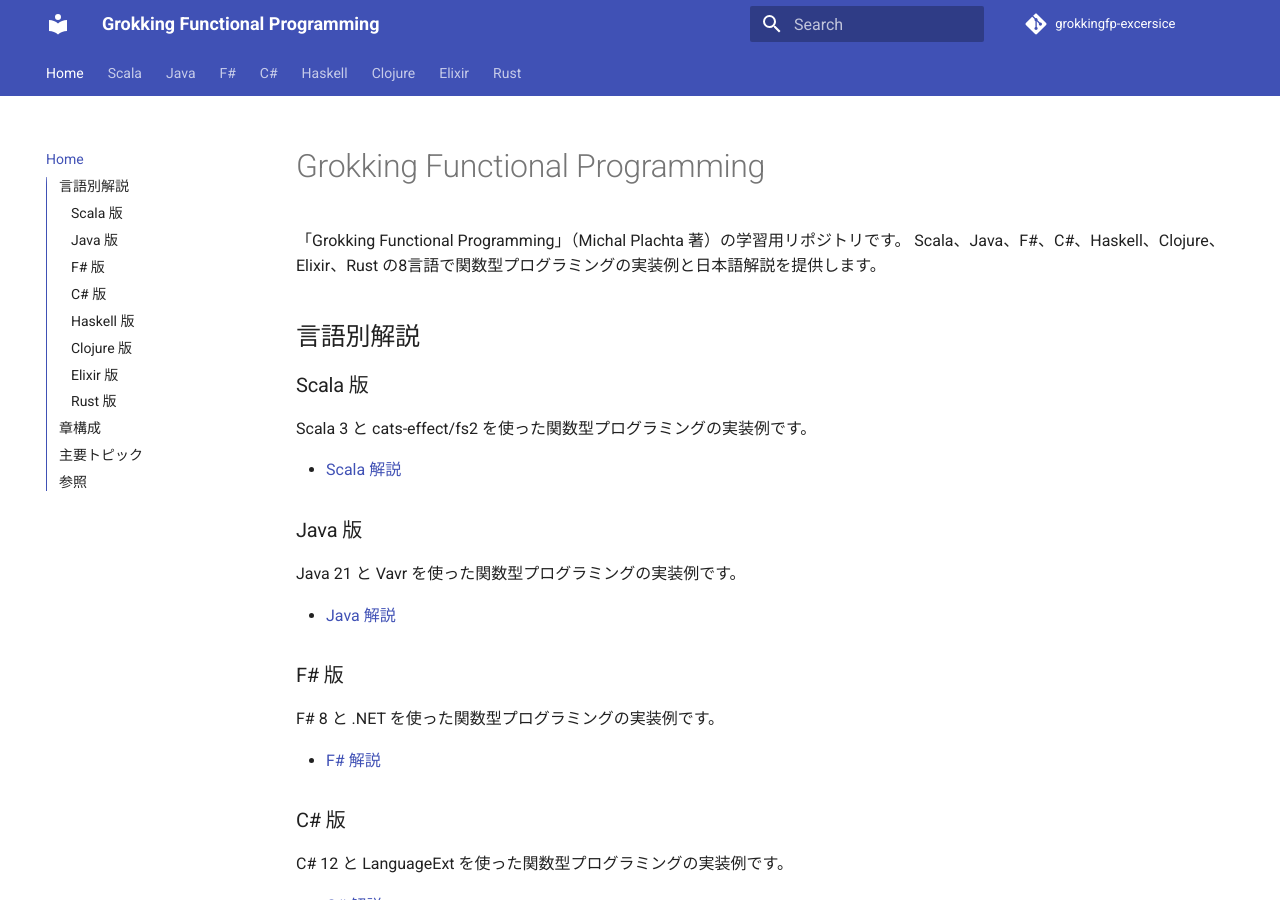
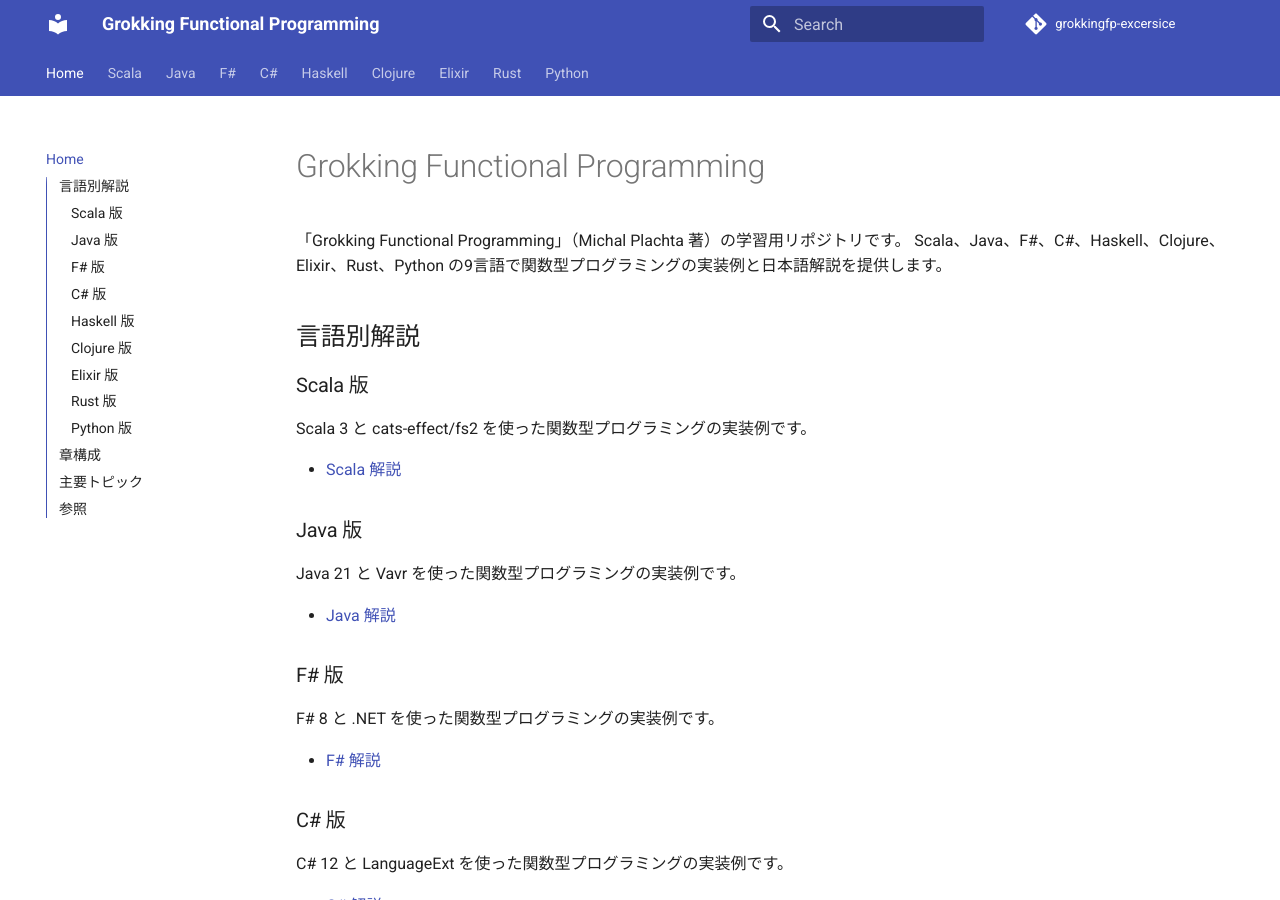
Before and after one commit to k2works/grokkingfp-excersice, an MkDocs documentation site: the page built from docs/article/index.md, in a window 1280 px wide and 900 px high. Built offline with MkDocs 1.6.1 and Material for MkDocs 9.7.7, drawn with Linux system fonts in a browser that asks for light colours; comment, search, counter and statistics services are not loaded; part of the change alters nothing that is shown; some of the changed text lies outside the part shown.

Commit message:
docs: add Python to index and mkdocs navigation
- Update docs/article/index.md with Python version links
- Add Python to chapter tables (9 languages total)
- Add Python references (returns, Hypothesis)
- Update mkdocs.yml site description and navigation

🤖 Generated with [Claude Code](https://claude.com/claude-code)

Co-Authored-By: Claude Opus 4.5 <noreply@anthropic.com>

```diff
--- a/docs/article/index.md
+++ b/docs/article/index.md
@@ -1,7 +1,7 @@
 # Grokking Functional Programming
 
 「Grokking Functional Programming」（Michal Plachta 著）の学習用リポジトリです。
-Scala、Java、F#、C#、Haskell、Clojure、Elixir、Rust の8言語で関数型プログラミングの実装例と日本語解説を提供します。
+Scala、Java、F#、C#、Haskell、Clojure、Elixir、Rust、Python の9言語で関数型プログラミングの実装例と日本語解説を提供します。
 
 ## 言語別解説
 
@@ -53,27 +53,33 @@ Rust と tokio を使った関数型プログラミングの実装例です。
 
 - [Rust 解説](rust/index.md)
 
+### Python 版
+
+Python 3.11+ と returns ライブラリを使った関数型プログラミングの実装例です。
+
+- [Python 解説](python/index.md)
+
 ## 章構成
 
-| Part | 内容 | Scala | Java | F# | C# | Haskell | Clojure | Elixir | Rust |
-|------|------|-------|------|-----|-----|---------|---------|--------|------|
-| I | 関数型プログラミングの基礎 | [part-1](scala/part-1.md) | [part-1](java/part-1.md) | [part-1](fsharp/part-1.md) | [part-1](csharp/part-1.md) | [part-1](haskell/part-1.md) | [part-1](clojure/part-1.md) | [part-1](elixir/part-1.md) | [part-1](rust/part-1.md) |
-| II | 関数型スタイルのプログラミング | [part-2](scala/part-2.md) | [part-2](java/part-2.md) | [part-2](fsharp/part-2.md) | [part-2](csharp/part-2.md) | [part-2](haskell/part-2.md) | [part-2](clojure/part-2.md) | [part-2](elixir/part-2.md) | [part-2](rust/part-2.md) |
-| III | エラーハンドリング | [part-3](scala/part-3.md) | [part-3](java/part-3.md) | [part-3](fsharp/part-3.md) | [part-3](csharp/part-3.md) | [part-3](haskell/part-3.md) | [part-3](clojure/part-3.md) | [part-3](elixir/part-3.md) | [part-3](rust/part-3.md) |
-| IV | IO と副作用の管理 | [part-4](scala/part-4.md) | [part-4](java/part-4.md) | [part-4](fsharp/part-4.md) | [part-4](csharp/part-4.md) | [part-4](haskell/part-4.md) | [part-4](clojure/part-4.md) | [part-4](elixir/part-4.md) | [part-4](rust/part-4.md) |
-| V | 並行処理 | [part-5](scala/part-5.md) | [part-5](java/part-5.md) | [part-5](fsharp/part-5.md) | [part-5](csharp/part-5.md) | [part-5](haskell/part-5.md) | [part-5](clojure/part-5.md) | [part-5](elixir/part-5.md) | [part-5](rust/part-5.md) |
-| VI | 実践的なアプリケーション | [part-6](scala/part-6.md) | [part-6](java/part-6.md) | [part-6](fsharp/part-6.md) | [part-6](csharp/part-6.md) | [part-6](haskell/part-6.md) | [part-6](clojure/part-6.md) | [part-6](elixir/part-6.md) | [part-6](rust/part-6.md) |
+| Part | 内容 | Scala | Java | F# | C# | Haskell | Clojure | Elixir | Rust | Python |
+|------|------|-------|------|-----|-----|---------|---------|--------|------|--------|
+| I | 関数型プログラミングの基礎 | [part-1](scala/part-1.md) | [part-1](java/part-1.md) | [part-1](fsharp/part-1.md) | [part-1](csharp/part-1.md) | [part-1](haskell/part-1.md) | [part-1](clojure/part-1.md) | [part-1](elixir/part-1.md) | [part-1](rust/part-1.md) | [part-1](python/part-1.md) |
+| II | 関数型スタイルのプログラミング | [part-2](scala/part-2.md) | [part-2](java/part-2.md) | [part-2](fsharp/part-2.md) | [part-2](csharp/part-2.md) | [part-2](haskell/part-2.md) | [part-2](clojure/part-2.md) | [part-2](elixir/part-2.md) | [part-2](rust/part-2.md) | [part-2](python/part-2.md) |
+| III | エラーハンドリング | [part-3](scala/part-3.md) | [part-3](java/part-3.md) | [part-3](fsharp/part-3.md) | [part-3](csharp/part-3.md) | [part-3](haskell/part-3.md) | [part-3](clojure/part-3.md) | [part-3](elixir/part-3.md) | [part-3](rust/part-3.md) | [part-3](python/part-3.md) |
+| IV | IO と副作用の管理 | [part-4](scala/part-4.md) | [part-4](java/part-4.md) | [part-4](fsharp/part-4.md) | [part-4](csharp/part-4.md) | [part-4](haskell/part-4.md) | [part-4](clojure/part-4.md) | [part-4](elixir/part-4.md) | [part-4](rust/part-4.md) | [part-4](python/part-4.md) |
+| V | 並行処理 | [part-5](scala/part-5.md) | [part-5](java/part-5.md) | [part-5](fsharp/part-5.md) | [part-5](csharp/part-5.md) | [part-5](haskell/part-5.md) | [part-5](clojure/part-5.md) | [part-5](elixir/part-5.md) | [part-5](rust/part-5.md) | [part-5](python/part-5.md) |
+| VI | 実践的なアプリケーション | [part-6](scala/part-6.md) | [part-6](java/part-6.md) | [part-6](fsharp/part-6.md) | [part-6](csharp/part-6.md) | [part-6](haskell/part-6.md) | [part-6](clojure/part-6.md) | [part-6](elixir/part-6.md) | [part-6](rust/part-6.md) | [part-6](python/part-6.md) |
 
 ## 主要トピック
 
-| Part | 主要トピック | Scala | Java | F# | C# | Haskell | Clojure | Elixir | Rust |
-|------|-------------|-------|------|-----|-----|---------|---------|--------|------|
-| I | 純粋関数、参照透過性 | 関数型基礎 | 関数型インターフェース | let バインディング | 式形式メソッド | 純粋関数、遅延評価 | defn, let | def, fn | fn, 所有権 |
-| II | イミュータブル、高階関数、flatMap | List, Option | Vavr List, Option | List, パイプライン | Seq, LINQ | リスト内包表記, fold | map/filter/reduce | Enum, パイプ | Iterator, クロージャ |
-| III | Option、Either、ADT | sealed trait | sealed interface | 判別共用体 | Option, Either | Maybe, Either, ADT | nil, some->/some->> | {:ok}/{:error} | Option, Result |
-| IV | IO モナド、Stream | cats-effect, fs2 | 独自 IO, Vavr Stream | Async, Seq | Task, IAsyncEnumerable | IO モナド, conduit | lazy-seq | Agent, Stream | async/await, Stream |
-| V | Ref、Fiber、並列処理 | cats-effect Ref/Fiber | 独自 Ref, Virtual Thread | Ref, MailboxProcessor | Ref, Task並列 | STM, TVar, async | atom/ref, core.async | Task, GenServer | Arc, Mutex, tokio |
-| VI | Resource、テスト | ScalaCheck | JUnit 5 プロパティテスト | use, FsCheck | Resource, Validator | bracket, QuickCheck | with-open, test.check | ExUnit, StreamData | トレイト, proptest |
+| Part | 主要トピック | Scala | Java | F# | C# | Haskell | Clojure | Elixir | Rust | Python |
+|------|-------------|-------|------|-----|-----|---------|---------|--------|------|--------|
+| I | 純粋関数、参照透過性 | 関数型基礎 | 関数型インターフェース | let バインディング | 式形式メソッド | 純粋関数、遅延評価 | defn, let | def, fn | fn, 所有権 | def, 型ヒント |
+| II | イミュータブル、高階関数、flatMap | List, Option | Vavr List, Option | List, パイプライン | Seq, LINQ | リスト内包表記, fold | map/filter/reduce | Enum, パイプ | Iterator, クロージャ | map/filter, ジェネレータ |
+| III | Option、Either、ADT | sealed trait | sealed interface | 判別共用体 | Option, Either | Maybe, Either, ADT | nil, some->/some->> | {:ok}/{:error} | Option, Result | Maybe, Result (returns) |
+| IV | IO モナド、Stream | cats-effect, fs2 | 独自 IO, Vavr Stream | Async, Seq | Task, IAsyncEnumerable | IO モナド, conduit | lazy-seq | Agent, Stream | async/await, Stream | IO, ジェネレータ |
+| V | Ref、Fiber、並列処理 | cats-effect Ref/Fiber | 独自 Ref, Virtual Thread | Ref, MailboxProcessor | Ref, Task並列 | STM, TVar, async | atom/ref, core.async | Task, GenServer | Arc, Mutex, tokio | asyncio, FutureResult |
+| VI | Resource、テスト | ScalaCheck | JUnit 5 プロパティテスト | use, FsCheck | Resource, Validator | bracket, QuickCheck | with-open, test.check | ExUnit, StreamData | トレイト, proptest | Protocol, Hypothesis |
 
 ## 参照
 
@@ -93,3 +99,6 @@ Rust と tokio を使った関数型プログラミングの実装例です。
 - [Elixir School](https://elixirschool.com/ja/)
 - [Rust 公式ドキュメント](https://doc.rust-lang.org/book/)
 - [tokio](https://tokio.rs/)
+- [Python 公式ドキュメント](https://docs.python.org/3/)
+- [returns](https://returns.readthedocs.io/)
+- [Hypothesis](https://hypothesis.readthedocs.io/)
--- a/mkdocs.yml
+++ b/mkdocs.yml
@@ -1,5 +1,5 @@
 site_name: Grokking Functional Programming
-site_description: Scala、Java、F#、C#、Haskell、Clojure、Elixir で学ぶ関数型プログラミング
+site_description: Scala、Java、F#、C#、Haskell、Clojure、Elixir、Rust、Python で学ぶ関数型プログラミング
 site_author: Project Team
 repo_url: https://github.com/k2works/grokkingfp-excersice
 repo_name: grokkingfp-excersice
@@ -122,3 +122,11 @@ nav:
       - Part IV - 非同期とストリーム: rust/part-4.md
       - Part V - 並行処理: rust/part-5.md
       - Part VI - 実践: rust/part-6.md
+  - Python:
+      - 概要: python/index.md
+      - Part I - 基礎: python/part-1.md
+      - Part II - 関数型スタイル: python/part-2.md
+      - Part III - エラーハンドリング: python/part-3.md
+      - Part IV - IO とストリーム: python/part-4.md
+      - Part V - 並行処理: python/part-5.md
+      - Part VI - 実践: python/part-6.md
```
